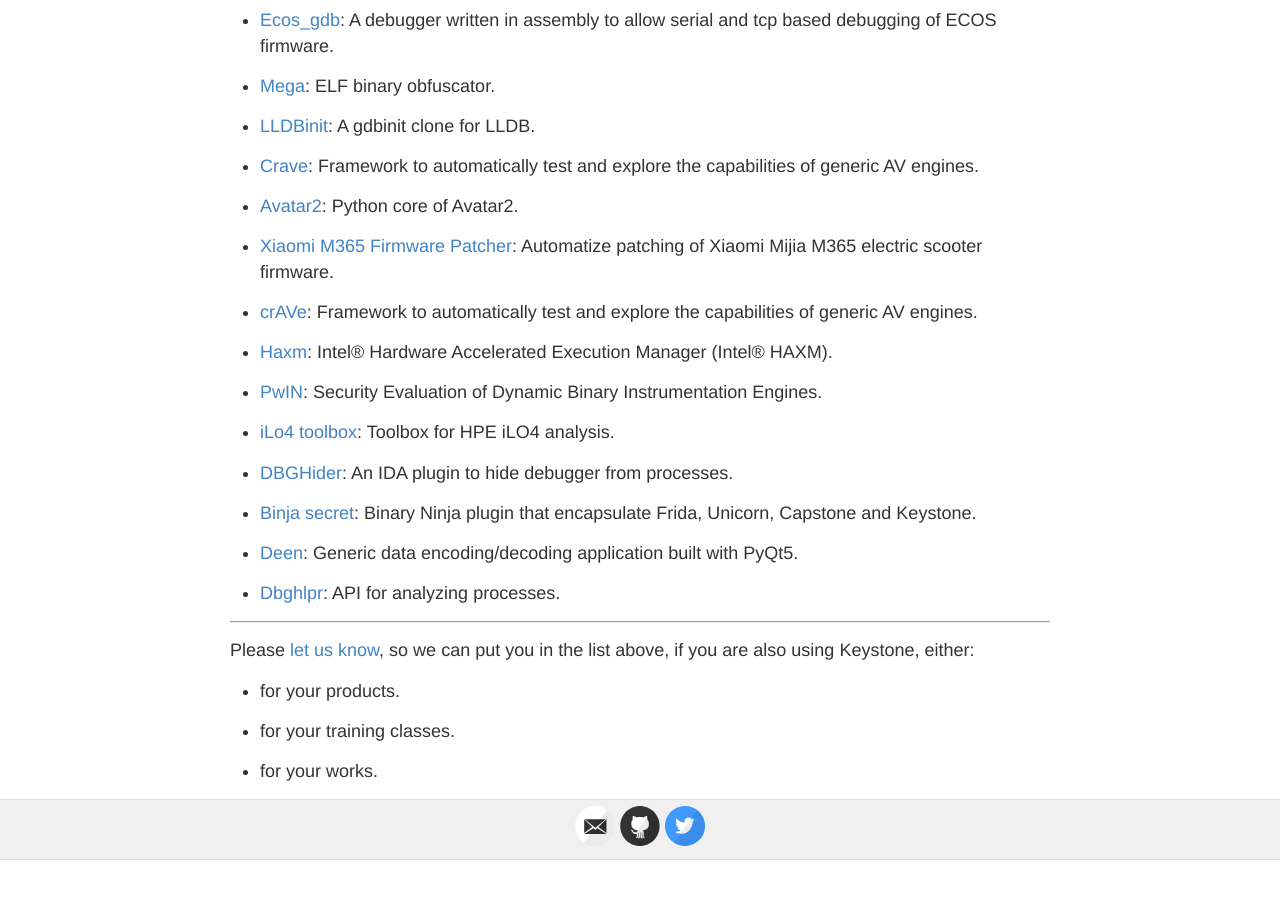
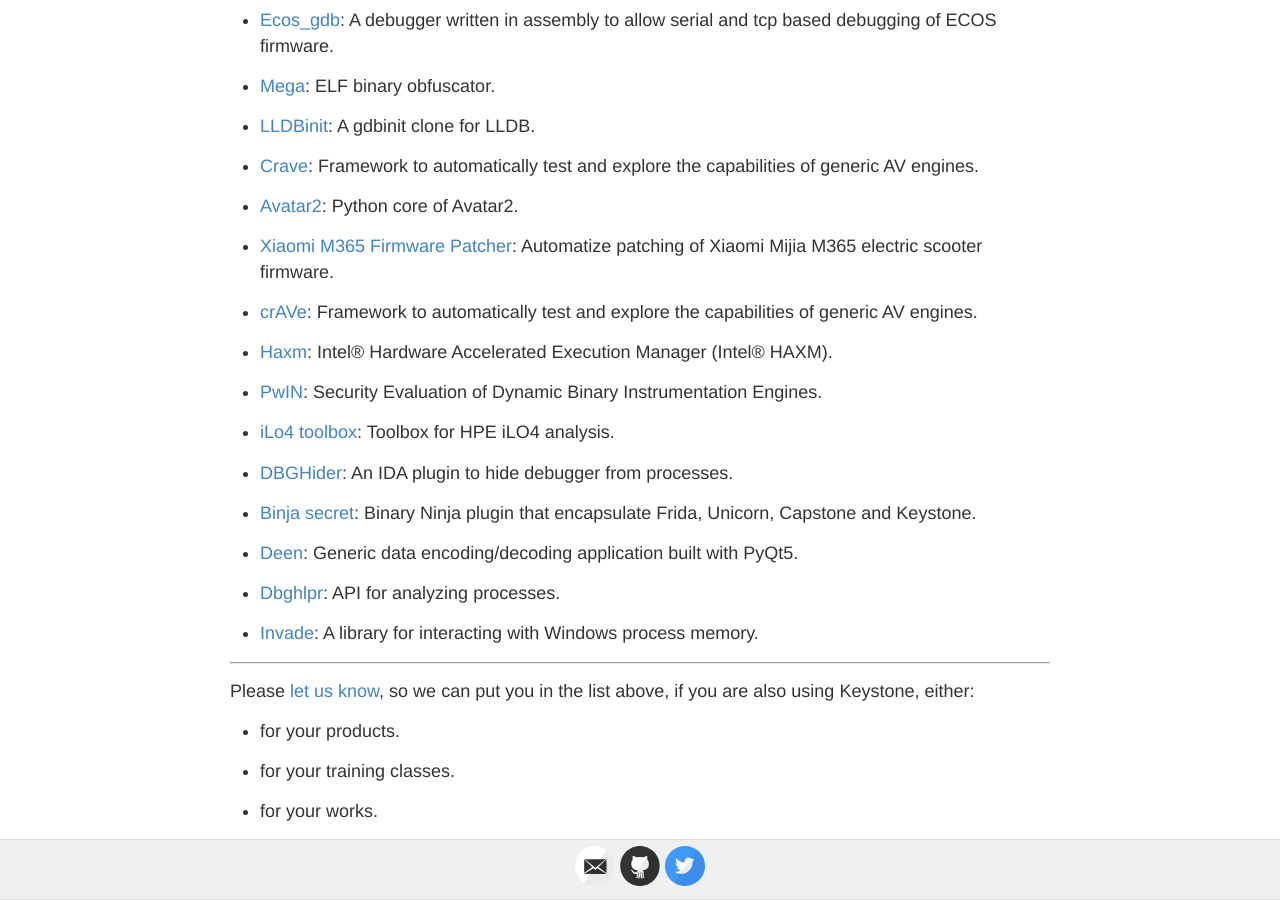
Before and after one commit to keystone-engine/keystone-engine.github.io, a Jekyll site: the page built from showcase.md, in a window 1280 px wide and 900 px high, scrolled down 2872 px. Built offline with Jekyll 4.4.1, drawn with Linux system fonts in a browser that asks for light colours; before the commit the page ends 3732 px from its top, so only the background shows below that; some of the changed lines change nothing that is shown.

Commit message:
showcase

```diff
--- a/showcase.md
+++ b/showcase.md
@@ -6,7 +6,7 @@
 
 ## Showcase
 
-In our knowledge, Keystone has been used by **76** following products (listed in no particular order).
+In our knowledge, Keystone has been used by **77** following products (listed in no particular order).
 
 - [Keypatch](http://keystone-engine.org/keypatch): IDA Pro plugin for code assembling & binary patching.
 
@@ -160,6 +160,9 @@
 
 - [Dbghlpr](https://github.com/dbghlpr/dbghlpr): API for analyzing processes.
 
+- [Invade](https://github.com/cgio/invade): A library for interacting with Windows process memory.
+
+
 ---
 
 Please [let us know](/contact/), so we can put you in the list above, if you are also using Keystone, either:
```
